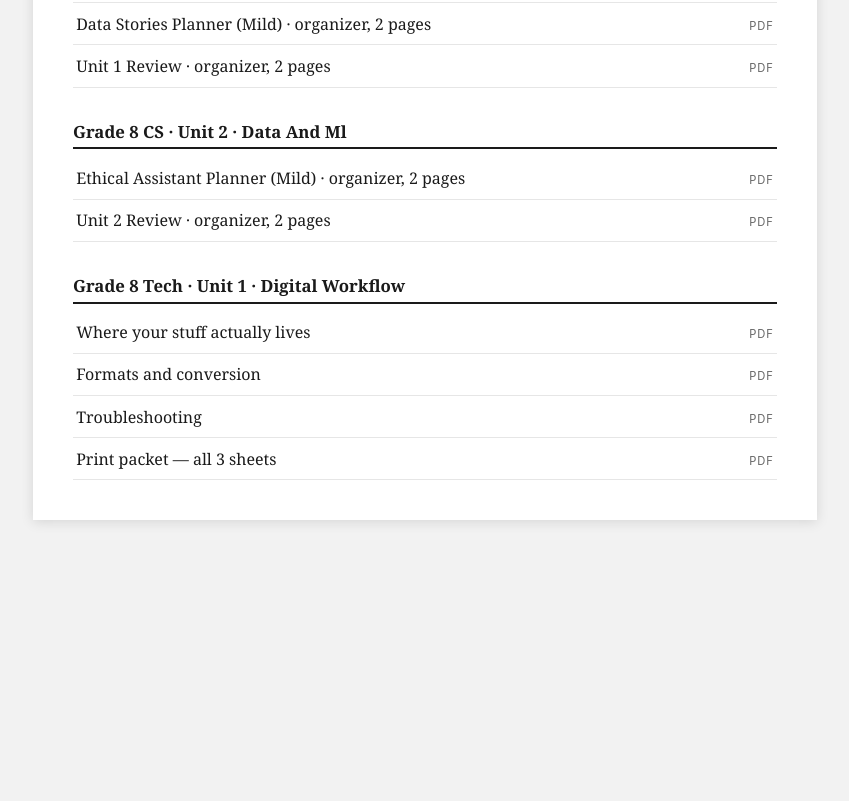
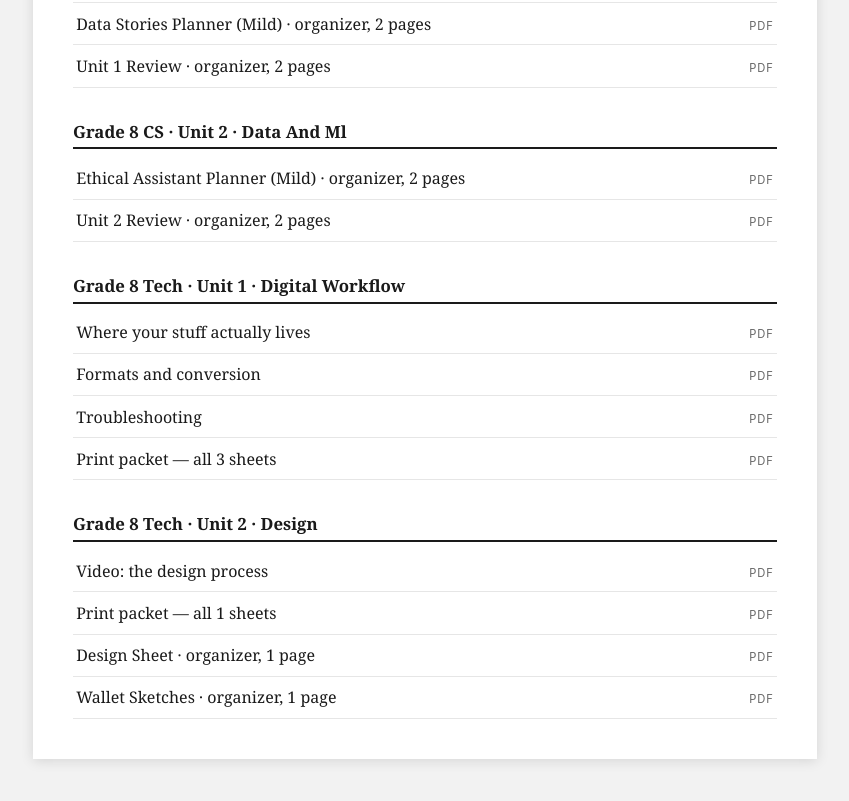
Before and after one commit to bsitkoff/cs-deck-assets, a plain HTML site: page guided-notes/index.html in a window 1280 px wide. Shown: the part 2224-3025 px from the top of the page, without its empty margins (215-1064 px from the left). Before the commit the page ends 2808 px from the top, so only its background shows below. Drawn offline with Linux system fonts and the light colour scheme.

Commit message:
Guided notes: G8 Tech Unit 2 (design process, wallet sketches, design sheet)
Co-Authored-By: Claude Opus 5.5 <noreply@anthropic.com>
Claude-Session: https://claude.ai/code/session_012Mkq3FSjBaEbEYhLK9LLr3

```diff
--- a/guided-notes/index.html
+++ b/guided-notes/index.html
@@ -102,6 +102,14 @@
   <li><a href="g8t-u1-all-sheets.pdf"><span>Print packet &mdash; all 3 sheets</span><span class="pdf">PDF</span></a></li>
 </ul>
 
+<h2>Grade 8 Tech &middot; Unit 2 &middot; Design</h2>
+<ul>
+  <li><a href="g8t-u2-video-the-design-process.pdf"><span>Video: the design process</span><span class="pdf">PDF</span></a></li>
+  <li><a href="g8t-u2-all-sheets.pdf"><span>Print packet &mdash; all 1 sheets</span><span class="pdf">PDF</span></a></li>
+  <li><a href="g8t-u2-design-sheet.pdf"><span>Design Sheet &middot; organizer, 1 page</span><span class="pdf">PDF</span></a></li>
+  <li><a href="g8t-u2-wallet-sketches.pdf"><span>Wallet Sketches &middot; organizer, 1 page</span><span class="pdf">PDF</span></a></li>
+</ul>
+
 </main>
 <!-- Generated by tools/publish_guided_notes.py in the curriculum-setup-2627 repo.
      Regenerate rather than editing these files by hand. -->
```
Also changed, not shown: guided-notes/g8t/index.html (+8 -0 lines), 4 other files.
